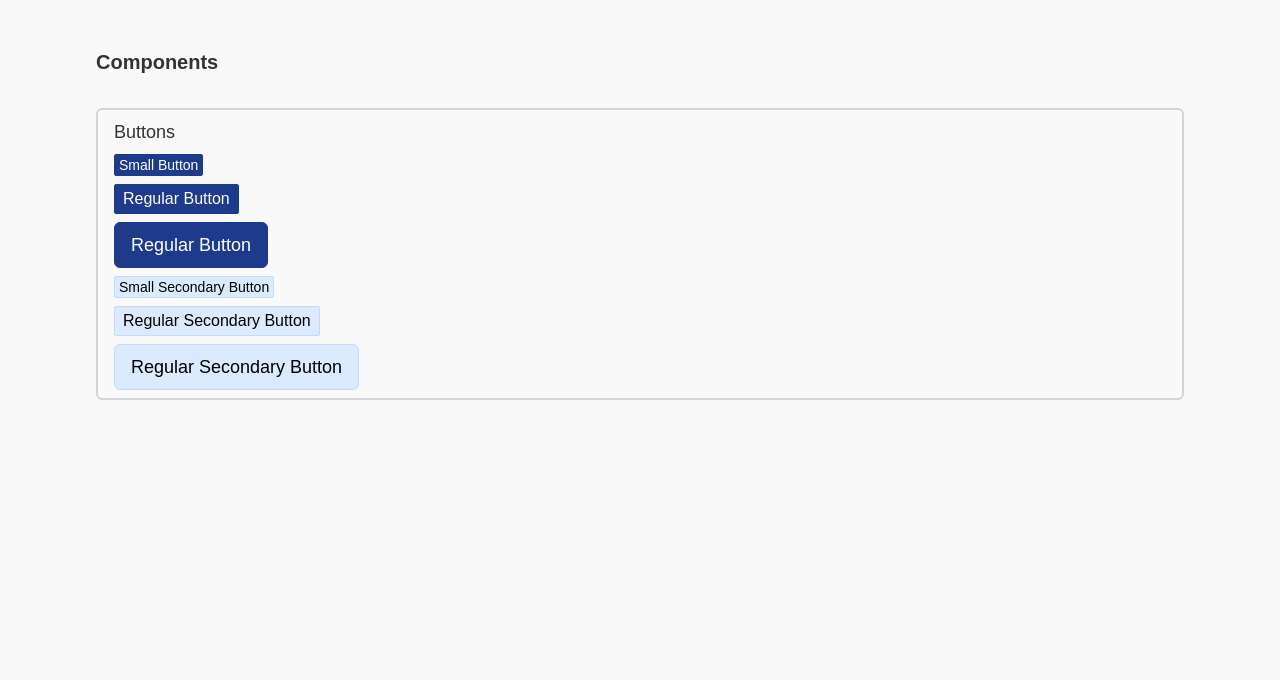
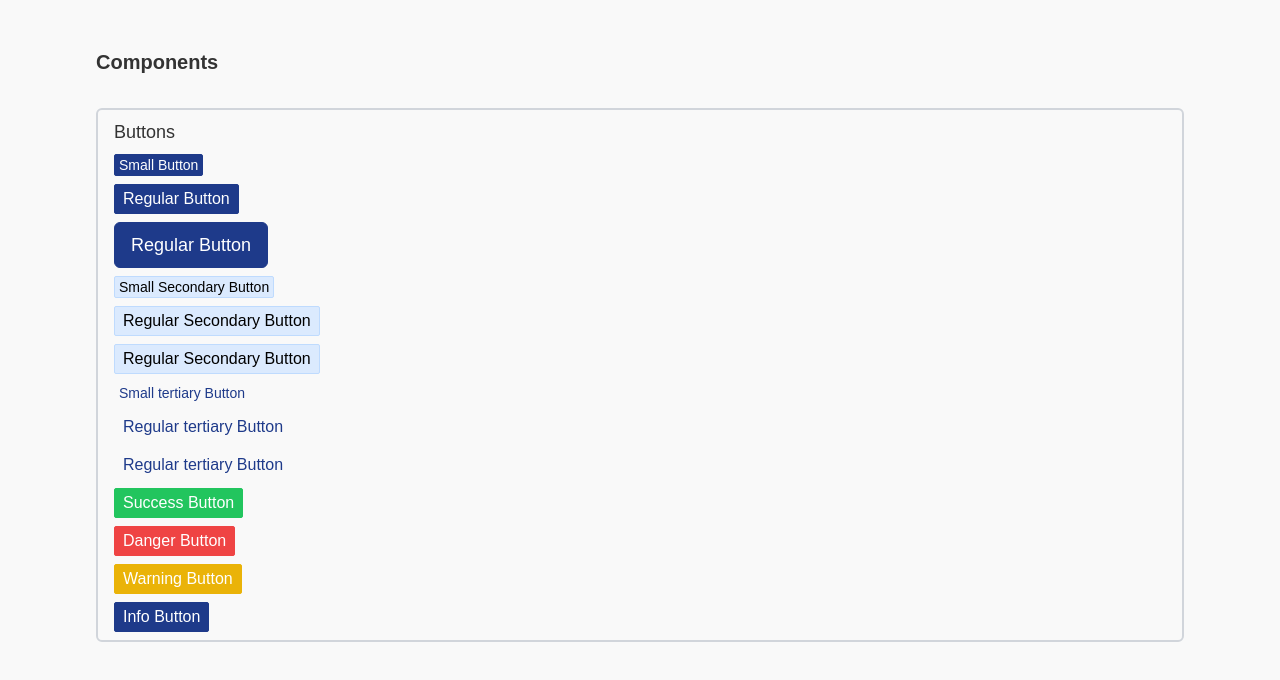
Before and after one commit to yumyumtumtum/younotdown, a React (Create React App) app: page /Components in a window 1280 px wide. Shown: the top 680 px of the page. Built offline with nearby package versions, Linux system fonts and the light colour scheme.

Commit message:
Button creation

```diff
--- a/package.json
+++ b/package.json
@@ -6,6 +6,7 @@
     "@testing-library/jest-dom": "^5.17.0",
     "@testing-library/react": "^13.4.0",
     "@testing-library/user-event": "^13.5.0",
+    "clsx": "^2.1.1",
     "react": "^18.3.1",
     "react-dom": "^18.3.1",
     "react-router-dom": "^7.0.1",
--- a/src/components/Button/Button.jsx
+++ b/src/components/Button/Button.jsx
@@ -1,39 +1,95 @@
-// eslint-disable-next-line object-curly-newline
-function Button({ children, small, medium, secondary }) {
-  // eslint-disable-next-line operator-linebreak
-  let className = 'w-fit  border-solid border '
+import clsx from 'clsx'
 
-  if (small) {
-    className += ' py-0 px-1 text-sm rounded-sm '
-  }
+// Centralized configuration for button variants
+const variantMap = {
+  size: {
+    small: 'w-fit py-0 px-1 text-sm rounded-sm',
+    medium: 'w-fit py-0.5 px-2 text-base rounded-sm',
+    large: 'w-fit py-2 px-4 text-lg rounded-md',
+  },
+  priority: {
+    primary:
+      'bg-blue-900 text-white border border-blue-900 hover:bg-blue-600 active:bg-blue-400',
+    secondary:
+      'bg-blue-100 text-black border border-blue-200 hover:bg-blue-300 active:bg-blue-400',
+    tertiary:
+      'bg-transparent text-blue-900 border border-transparent hover:bg-blue-50 active:bg-blue-100',
+  },
+  contextual: {
+    success:
+      'bg-green-500 text-white border border-green-500 hover:bg-green-600 active:bg-green-400',
+    warning:
+      'bg-yellow-500 text-white border border-yellow-500 hover:bg-yellow-600 active:bg-yellow-400',
+    danger:
+      'bg-red-500 text-white border border-red-500 hover:bg-red-600 active:bg-red-400',
 
-  if (!small && !medium) {
-    // Regular - Default
-    className += ' py-0.5 px-2 rounded-sm '
-  }
+    info: 'bg-blue-400 text-white border border-blue-400 hover:bg-blue-600 active:bg-blue-400',
+  },
+  state: {
+    disabled: 'opacity-50 cursor-not-allowed',
+    enabled: 'hover:opacity-90',
+  },
+}
 
-  if (medium) {
-    className += ' py-2 px-4 text-lg rounded-md '
-  }
+function Button({
+  children,
+  small,
+  // eslint-disable-next-line no-unused-vars
+  medium,
+  large,
+  secondary,
+  tertiary,
+  success,
+  warning,
+  danger,
+  info,
+  disabled = false,
+  icon: Icon,
+  className,
+  // ...props
+}) {
+  // Determine the size class with a clear default
+  const sizeClass = clsx({
+    [variantMap.size.small]: small,
+    [variantMap.size.medium]: !small && !large, // Default to medium
+    [variantMap.size.large]: large,
+  })
 
-  if (!secondary) {
-    className += `
-      border-blue-900
-      text-white
-      bg-blue-900 hover:bg-blue-600 active:bg-blue-400
-    `
-  }
+  // Determine the priority class
+  const priorityClass = clsx({
+    [variantMap.priority.primary]: !secondary && !tertiary, // Default to primary
+    [variantMap.priority.secondary]: secondary,
+    [variantMap.priority.tertiary]: tertiary,
+  })
 
-  if (secondary) {
-    className += `
-      border-blue-200
-      text-black
-      bg-blue-100 hover:bg-blue-300 active:bg-blue-400
-    `
-  }
+  // Determine the contextual class
+  const contextualClass = clsx({
+    [variantMap.contextual.success]: success,
+    [variantMap.contextual.warning]: warning,
+    [variantMap.contextual.danger]: danger,
+    [variantMap.contextual.info]: info,
+  })
+
+  // Determine the state class
+  const stateClass = variantMap.state[disabled ? 'disabled' : 'enabled']
+
+  // Base classes for all buttons
+  const baseClasses = //eslint-disable-line
+    'inline-flex items-center justify-center font-medium focus:outline-none transition'
 
   return (
-    <button className={className} type="button">
+    <button
+      className={clsx(
+        baseClasses,
+        sizeClass,
+        priorityClass,
+        contextualClass,
+        stateClass,
+        className,
+      )}
+      disabled={disabled}
+    >
+      {Icon && <Icon className="mr-2 w-5 h-5" />}
       {children}
     </button>
   )
--- /dev/null
+++ b/src/context/PollContext.jsx
@@ -0,0 +1,23 @@
+import { createContext, useContext, useState } from 'react'
+
+const PollContext = createContext()
+
+export function PollProvider({ children }) {
+  const [numPeople, setNumPeople] = useState(0)
+  const [names, setNames] = useState([])
+
+  return (
+    <PollContext.Provider
+      value={{
+        numPeople,
+        setNumPeople,
+        names,
+        setNames,
+      }}
+    >
+      {children}
+    </PollContext.Provider>
+  )
+}
+
+export const usePoll = () => useContext(PollContext)
--- a/src/pages/Components.jsx
+++ b/src/pages/Components.jsx
@@ -11,7 +11,7 @@ function Components() {
 
         <Button small>Small Button</Button>
         <Button>Regular Button</Button>
-        <Button medium>Regular Button</Button>
+        <Button large>Regular Button</Button>
 
         <Button secondary small>
           Small Secondary Button
@@ -20,9 +20,21 @@ function Components() {
         <Button secondary medium>
           Regular Secondary Button
         </Button>
+
+        <Button tertiary small>
+          Small tertiary Button
+        </Button>
+        <Button tertiary>Regular tertiary Button</Button>
+        <Button tertiary medium>
+          Regular tertiary Button
+        </Button>
+
+        <Button success>Success Button</Button>
+        <Button danger>Danger Button</Button>
+        <Button warning>Warning Button</Button>
+        <Button info>Info Button</Button>
       </Card>
     </div>
   )
 }
-
 export default Components
```
Also changed, not shown: .eslintrc.js, 1 other file (tests, documents, lock files or other folders).
